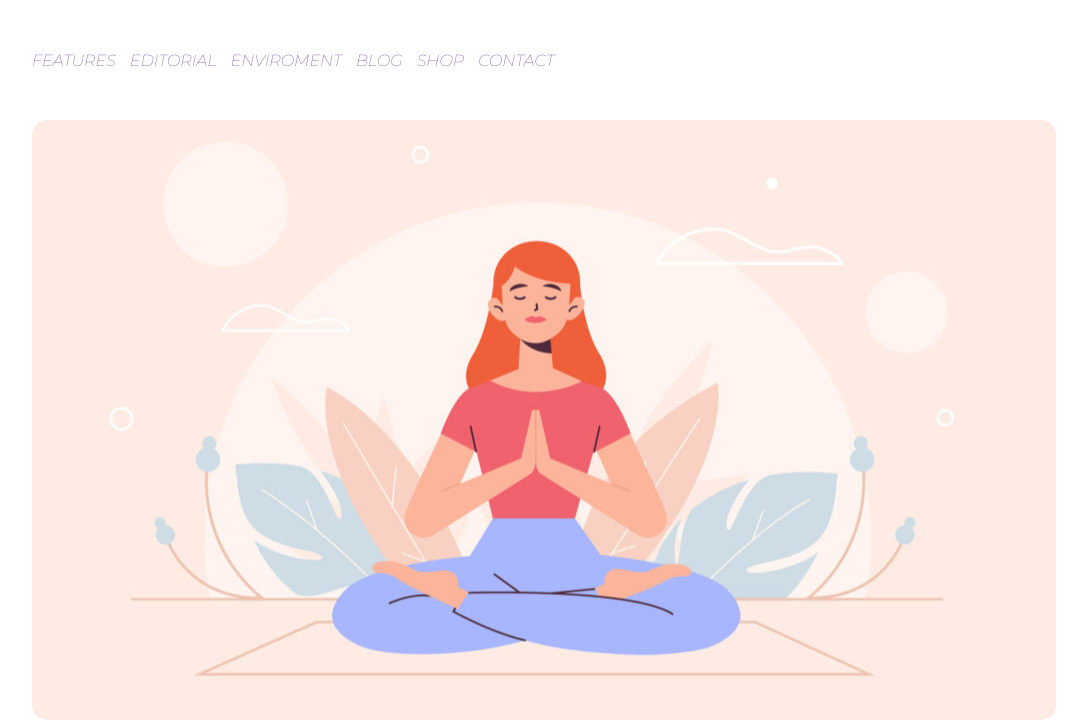
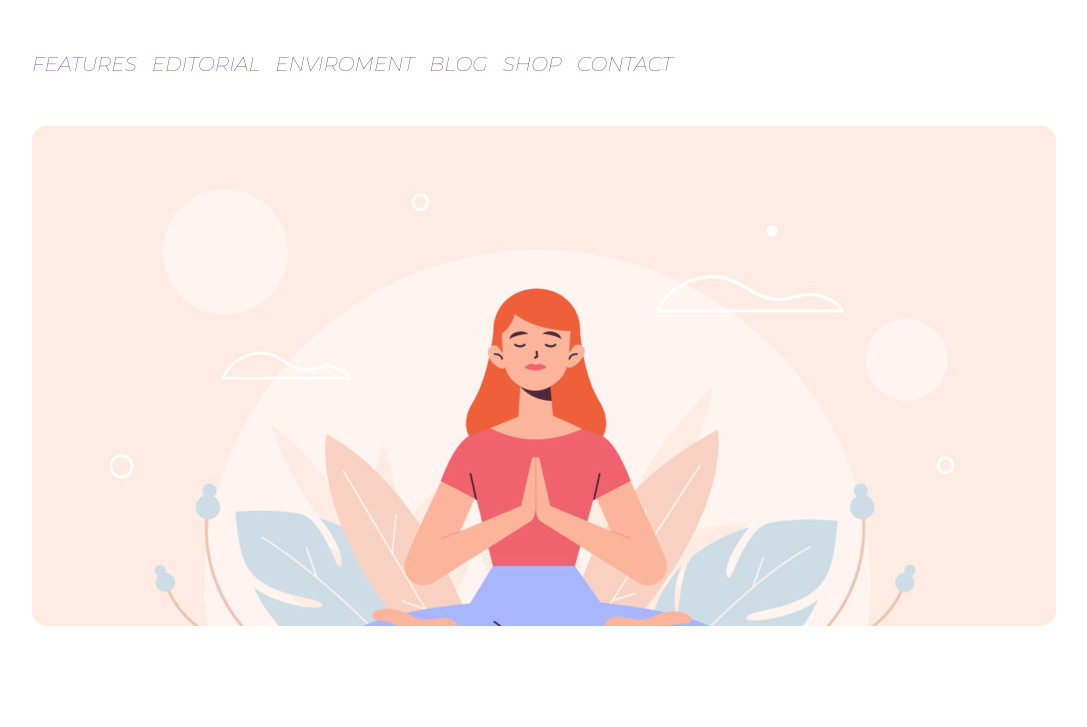
Before and after one commit to mattesalva93/htmlcss-wp, a plain HTML site: page index.html in a window 1280 px wide. Shown: the part 73-800 px from the top of the page, without its empty margins (96-1183 px from the left). Drawn offline with Linux system fonts and the light colour scheme.

Commit message:
background image 1.0

```diff
--- a/style.css
+++ b/style.css
@@ -8,6 +8,7 @@
 body {
     font-family: 'Montserrat', sans-serif;
     font-weight: 300;
+    font-size: 20px;
 }
 
 .container{
@@ -35,11 +36,9 @@ nav a{
 }
 
 .banner{
-    height: 600px;
+    height: 500px;
     background-image: url(img/banner.jpg);
-    background-repeat: no-repeat;
+    border-radius: 15px 15px;
     background-size: cover;
-    background-position: center;
-    border-radius: 15px 15px;
 
 }
```
